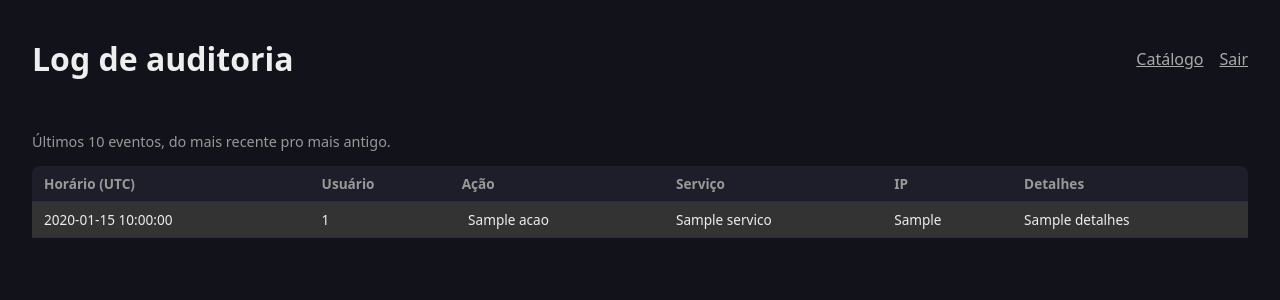
After one commit to joao-alegre07/Hanks-catalogue, a Flask app: template templates/logs.html in a window 1280 px wide. The commit adds this page. Shown: the top 300 px of the page. Run offline with Flask 3, Linux system fonts and the light colour scheme; the template is opened without the code that fills it: most values are stand-ins (such as "Sample title", 1, 10 or a date in 2020).

Commit message:
log de auditoria: novo log-service com redis streams e consulta só pra admin

```diff
--- a/auth-service/app.py
+++ b/auth-service/app.py
@@ -5,6 +5,7 @@ from datetime import datetime, timedelta
 from flask import Flask, jsonify, request
 from werkzeug.security import check_password_hash, generate_password_hash
 
+from auditoria import registrar
 from db import get_connection
 from mail import enviar_email_reset
 
@@ -49,6 +50,7 @@ def login():
     dados = request.get_json(force=True, silent=True) or {}
     email = (dados.get("email") or "").strip().lower()
     senha = dados.get("senha") or ""
+    ip = dados.get("ip") or ""
 
     conn = get_connection()
     try:
@@ -62,8 +64,15 @@ def login():
         conn.close()
 
     if usuario is None or not check_password_hash(usuario["senha_hash"], senha):
+        registrar(
+            "login_falhou",
+            usuario_id=usuario["id"] if usuario else None,
+            ip=ip,
+            detalhes=email,
+        )
         return jsonify(erro="E-mail ou senha inválidos."), 401
 
+    registrar("login", usuario_id=usuario["id"], ip=ip)
     return jsonify(usuario_id=usuario["id"], nome=usuario["nome"], role=usuario["role"])
 
 
--- a/auth-service/requirements.txt
+++ b/auth-service/requirements.txt
@@ -1,3 +1,4 @@
 Flask==3.0.3
 PyMySQL==1.1.1
 gunicorn==22.0.0
+requests==2.32.3
--- /dev/null
+++ b/log-service/requirements.txt
@@ -0,0 +1,3 @@
+Flask==3.0.3
+redis==5.0.8
+gunicorn==22.0.0
--- a/static/style.css
+++ b/static/style.css
@@ -160,3 +160,35 @@ body {
 }
 
 .paginacao a:hover { border-color: #e50914; }
+
+.topbar-links { display: flex; gap: 1rem; }
+.topbar-links a { color: #aaa; }
+
+.logs { padding: 0 2rem 2rem; }
+.logs-info { color: #999; font-size: 0.9rem; }
+.tabela-wrap { overflow-x: auto; }
+
+.tabela-logs {
+  width: 100%;
+  border-collapse: collapse;
+  font-size: 0.85rem;
+  background: #1e1e2b;
+  border-radius: 8px;
+}
+.tabela-logs th,
+.tabela-logs td {
+  text-align: left;
+  padding: 0.5rem 0.75rem;
+  border-bottom: 1px solid #2c2c3b;
+  white-space: nowrap;
+}
+.tabela-logs th { color: #999; font-weight: 600; }
+
+.acao {
+  padding: 0.1rem 0.4rem;
+  border-radius: 4px;
+  background: #333;
+}
+.acao-acesso_negado .acao,
+.acao-login_falhou .acao { background: #5c1a1a; color: #ff6b6b; }
+.acao-moderar_comentario .acao { background: #4a3b12; color: #f0c040; }
--- /dev/null
+++ b/templates/logs.html
@@ -0,0 +1,47 @@
+{% extends "base.html" %}
+{% block body %}
+<header class="topbar">
+  <h1>Log de auditoria</h1>
+  <nav class="topbar-links">
+    <a href="{{ url_for('movies.catalogo') }}">Catálogo</a>
+    <a class="logout" href="{{ url_for('auth.logout') }}">Sair</a>
+  </nav>
+</header>
+
+<main class="logs">
+  <p class="logs-info">Últimos {{ n }} eventos, do mais recente pro mais antigo.</p>
+
+  {% if erro %}
+    <p class="erro">{{ erro }}</p>
+  {% elif not eventos %}
+    <p>Nenhum evento registrado ainda.</p>
+  {% else %}
+  <div class="tabela-wrap">
+    <table class="tabela-logs">
+      <thead>
+        <tr>
+          <th>Horário (UTC)</th>
+          <th>Usuário</th>
+          <th>Ação</th>
+          <th>Serviço</th>
+          <th>IP</th>
+          <th>Detalhes</th>
+        </tr>
+      </thead>
+      <tbody>
+        {% for e in eventos %}
+        <tr class="acao-{{ e.acao }}">
+          <td>{{ e.timestamp }}</td>
+          <td>{{ e.usuario_id or "—" }}</td>
+          <td><span class="acao">{{ e.acao }}</span></td>
+          <td>{{ e.servico }}</td>
+          <td>{{ e.ip }}</td>
+          <td>{{ e.detalhes }}</td>
+        </tr>
+        {% endfor %}
+      </tbody>
+    </table>
+  </div>
+  {% endif %}
+</main>
+{% endblock %}
```
Also changed, not shown: app/__init__.py (+10 -1 lines), app/auditoria.py (added, +44 -0 lines), app/auth.py (+7 -1 lines), app/movies.py (+35 -1 lines), auth-service/auditoria.py (added, +24 -0 lines), docker-compose.dev.yml (+18 -0 lines), docker-compose.yml (+29 -1 lines), log-service/app.py (added, +43 -0 lines), templates/catalogo.html (+6 -1 lines), README.md, 2 other files.
